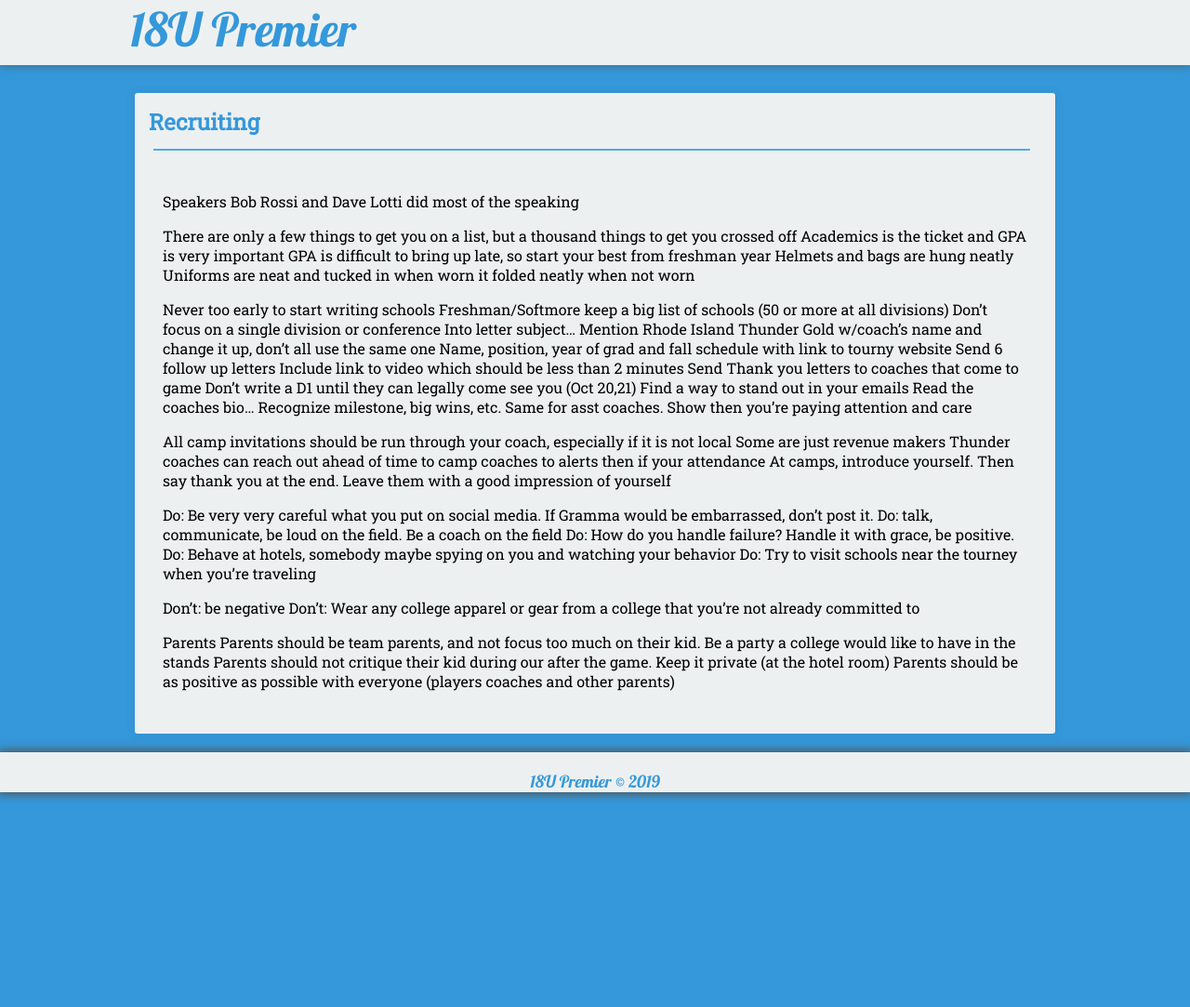
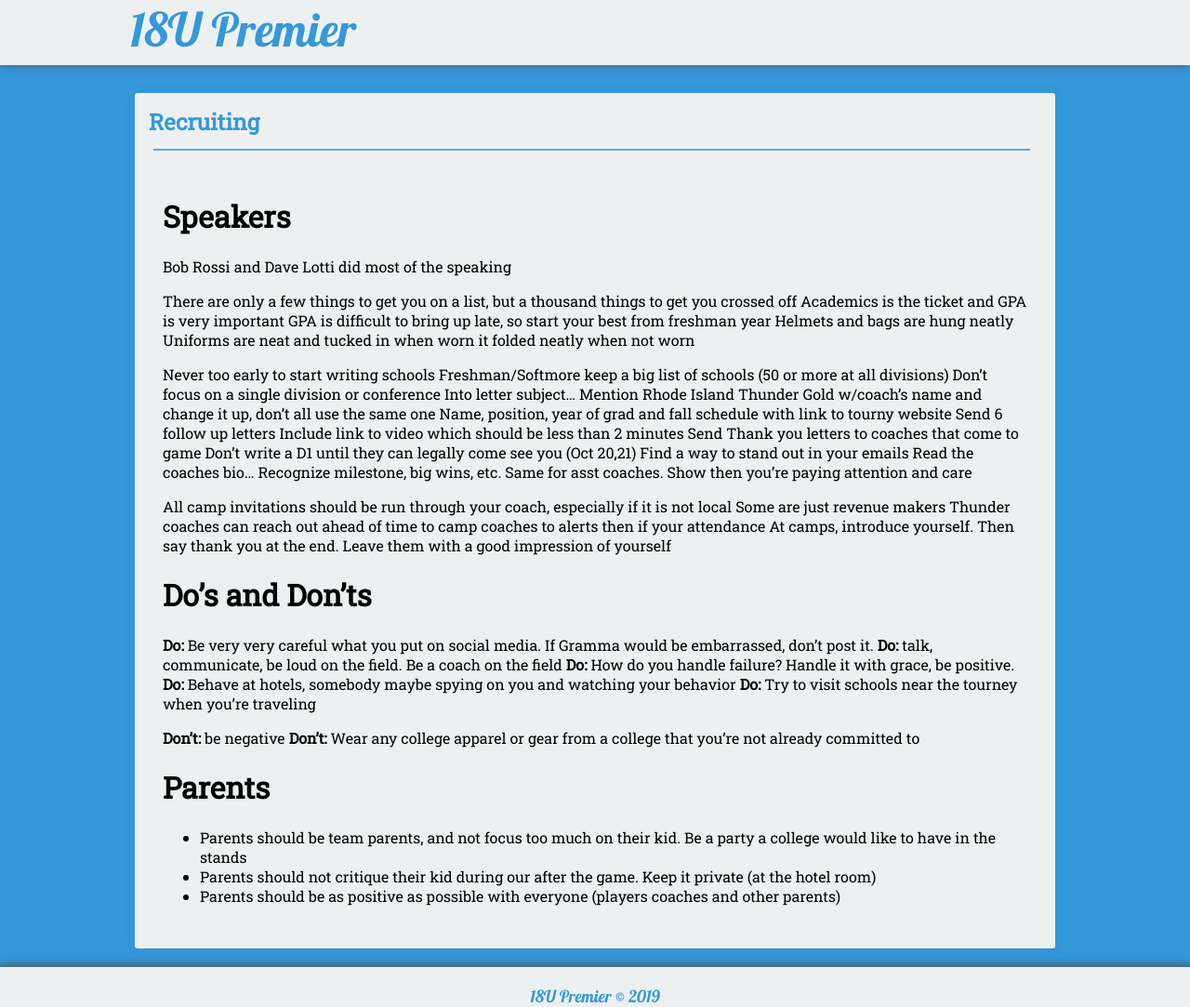
Before and after one commit to seanmerrow/ecf, a Jekyll site: the page built from fields/index.md, in a window 1280 px wide. Shown: the whole page at 93% size. Built offline with Jekyll 4.4.1, drawn with Linux system fonts in a browser that asks for light colours; nearby versions of some CDN libraries; before the commit the page ends 900 px from its top, so only the background shows below that.

Commit message:
Update index.md

```diff
--- a/fields/index.md
+++ b/fields/index.md
@@ -3,7 +3,7 @@ layout: post
 title: Recruiting
 ---
 
-Speakers
+# Speakers
 Bob Rossi and Dave Lotti did most of the speaking
 
 
@@ -33,16 +33,17 @@ Some are just revenue makers
 Thunder coaches can reach out ahead of time to camp coaches to alerts then if your attendance
 At camps, introduce yourself. Then say thank you at the end. Leave them with a good impression of yourself
 
-Do: Be very very careful what you put on social media. If Gramma would be embarrassed, don't post it.
-Do: talk, communicate, be loud on the field. Be a coach on the field
-Do: How do you handle failure? Handle it with grace, be positive.
-Do: Behave at hotels, somebody maybe spying on you and watching your behavior
-Do: Try to visit schools near the tourney when you're traveling
+# Do's and Don'ts
+**Do:** Be very very careful what you put on social media. If Gramma would be embarrassed, don't post it.
+**Do:** talk, communicate, be loud on the field. Be a coach on the field
+**Do:** How do you handle failure? Handle it with grace, be positive.
+**Do:** Behave at hotels, somebody maybe spying on you and watching your behavior
+**Do:** Try to visit schools near the tourney when you're traveling
 
-Don't: be negative
-Don't: Wear any college apparel or gear from a college that you're not already committed to
+**Don't:** be negative
+**Don't:** Wear any college apparel or gear from a college that you're not already committed to
 
-Parents
-Parents should be team parents, and not focus too much on their kid. Be a party a college would like to have in the stands
-Parents should not critique their kid during our after the game. Keep it private (at the hotel room)
-Parents should be as positive as possible with everyone (players coaches and other parents)
+# Parents
+* Parents should be team parents, and not focus too much on their kid. Be a party a college would like to have in the stands
+* Parents should not critique their kid during our after the game. Keep it private (at the hotel room)
+* Parents should be as positive as possible with everyone (players coaches and other parents)
```
